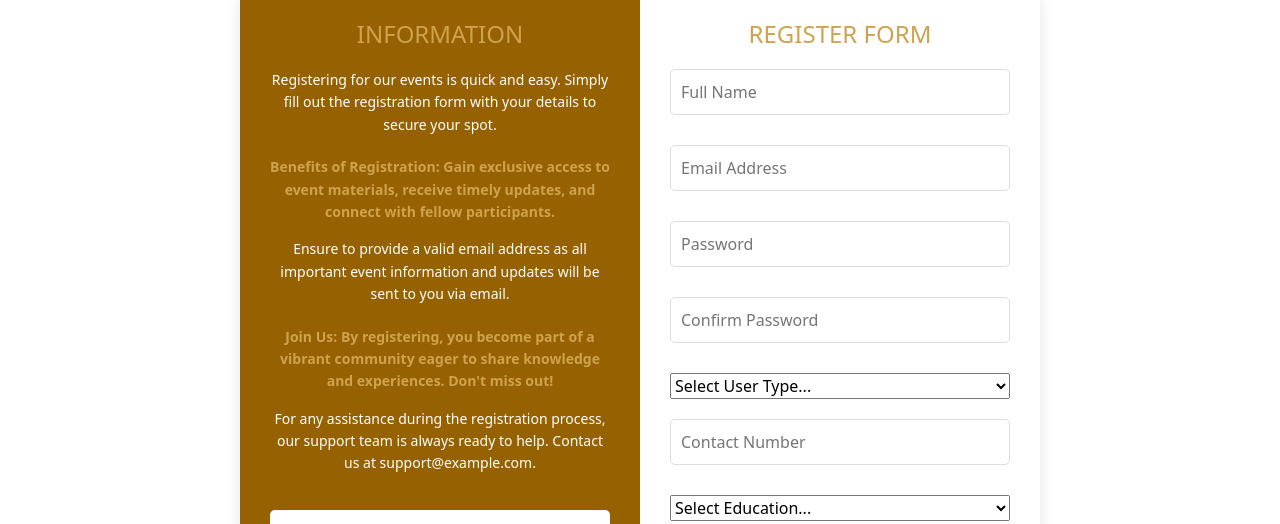
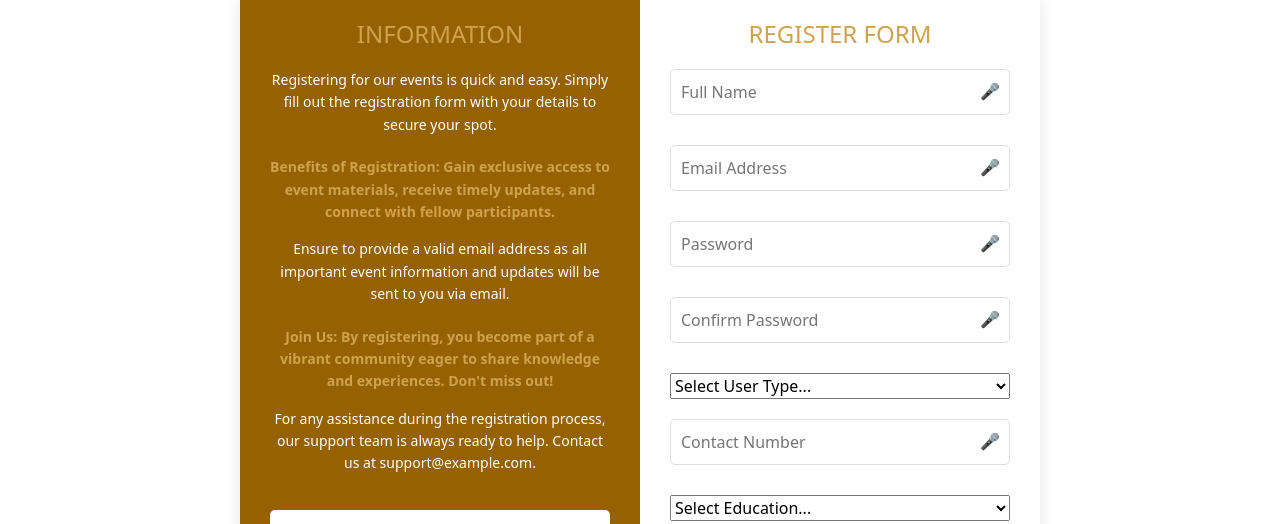
Before and after one commit to nandipativamsi/elevate-career, a React (Vite) app in the folder UI/: page /register in a window 1280 px wide. Shown: the part 171-695 px from the top of the page. Built offline with nearby package versions, Linux system fonts and the light colour scheme; no server answers.

Commit message:
authorization for Add New, Voice Input, Connection Functionality

```diff
--- a/UI/src/pages/Connections.jsx
+++ b/UI/src/pages/Connections.jsx
@@ -203,7 +203,7 @@ const ConnectionsPage = () => {
             return <Button variant="success" disabled>Connected</Button>;
         }
 
-        if (isPendingConnectionAcceptor(user)) {
+        if (isPendingConnectionRequestor(user)) {
             return (
                 <>
                     <Button variant="primary" onClick={() => acceptConnectionRequest(user._id)}>Accept</Button>
@@ -212,7 +212,7 @@ const ConnectionsPage = () => {
             );
         }
 
-        if (isPendingConnectionRequestor(user)) {
+        if (isPendingConnectionAcceptor(user)) {
             return <Button variant="secondary" disabled>Pending</Button>;
         }
 
--- a/UI/src/pages/Header.jsx
+++ b/UI/src/pages/Header.jsx
@@ -65,7 +65,9 @@ function Header(props) {
                     <li><a href="/help-center">Help Center</a></li>
                     {user ? (
                         <>
-                            <li><a href="/addNew">Add New</a></li>
+                            {(user.role === 'Alumni' || user.role === 'Admin') && (
+                                <li><a href="/addNew">Add New</a></li>
+                            )}
                             <li><a href="/jobboard">Job Board</a></li>
                             <li><a href="/viewEvents">Events</a></li>
                             <li><a href="/viewResources">Resources</a></li>
--- a/UI/src/pages/Login.jsx
+++ b/UI/src/pages/Login.jsx
@@ -113,6 +113,33 @@ function LoginForm(props) {
         props.updateTitle('Register');
     };
 
+    // Voice input handling using Web Speech API
+    const handleVoiceInput = (field) => {
+        if (!('webkitSpeechRecognition' in window)) {
+            alert('Voice input is not supported in this browser. Please use Google Chrome.');
+            return;
+        }
+
+        const recognition = new window.webkitSpeechRecognition();
+        recognition.lang = 'en-US';
+        recognition.continuous = false;
+        recognition.interimResults = false;
+
+        recognition.onresult = (event) => {
+            const voiceInput = event.results[0][0].transcript;
+            setFormData((prevData) => ({
+                ...prevData,
+                [field]: voiceInput,
+            }));
+        };
+
+        recognition.onerror = (event) => {
+            console.error('Speech recognition error', event);
+        };
+
+        recognition.start();
+    };
+
     return (
         <div className="login-container">
             <div className="info-section">
@@ -134,29 +161,66 @@ function LoginForm(props) {
             <div className="form-section">
                 <h2>LOGIN FORM</h2>
                 <form onSubmit={handleSubmit}>
-                    <div className="form-group">
+                    <div className="form-group" style={{ position: 'relative' }}>
                         <input
                             type="email"
                             name="email"
                             placeholder="Email Address"
                             value={formData.email}
                             onChange={handleChange}
+                            style={{ paddingRight: '40px' }}
                         />
+                        <button
+                            type="button"
+                            onClick={() => handleVoiceInput('email')}
+                            aria-label="Voice input for email"
+                            style={{
+                                position: 'absolute',
+                                right: '10px',
+                                top: '40%',
+                                transform: 'translateY(-50%)',
+                                background: 'none',
+                                border: 'none',
+                                cursor: 'pointer',
+                                fontSize: '16px',
+                            }}
+                        >
+                            🎤
+                        </button>
                         {errors.email && <span style={{ color: 'red' }}>{errors.email}</span>}
                     </div>
-                    <div className="form-group">
+                    <div className="form-group" style={{ position: 'relative' }}>
                         <input
                             type="password"
                             name="password"
                             placeholder="Password"
                             value={formData.password}
                             onChange={handleChange}
+                            style={{ paddingRight: '40px' }}
                         />
+                        <button
+                            type="button"
+                            onClick={() => handleVoiceInput('password')}
+                            aria-label="Voice input for password"
+                            style={{
+                                position: 'absolute',
+                                right: '10px',
+                                top: '40%',
+                                transform: 'translateY(-50%)',
+                                background: 'none',
+                                border: 'none',
+                                cursor: 'pointer',
+                                fontSize: '16px',
+                            }}
+                        >
+                            🎤
+                        </button>
                         {errors.password && <span style={{ color: 'red' }}>{errors.password}</span>}
                     </div>
+
                     <button type="submit" className="button-login">Login</button>
                     <p className="signup-link">
-                        Don't have an account? <span onClick={redirectToRegister} style={{cursor: 'pointer', color: '#007bff'}}>Register here</span>
+                        Don't have an account? <span onClick={redirectToRegister} style={{ cursor: 'pointer', color: '#007bff' }}>Register here</span>
                     </p>
                 </form>
                 {successMessage && <div className="alert alert-success">{successMessage}</div>}
@@ -169,7 +233,7 @@ function LoginForm(props) {
 LoginForm.propTypes = {
     updateTitle: PropTypes.func.isRequired,
     history: PropTypes.shape({
-      push: PropTypes.func.isRequired
+        push: PropTypes.func.isRequired
     }).isRequired
 };
 
--- a/UI/src/pages/register.jsx
+++ b/UI/src/pages/register.jsx
@@ -98,6 +98,32 @@ function RegistrationForm(props) {
         return Object.keys(newErrors).length === 0;
     };
 
+    const handleVoiceInput = (field) => {
+        if (!('webkitSpeechRecognition' in window)) {
+            alert('Voice input is not supported in this browser. Please use Google Chrome.');
+            return;
+        }
+
+        const recognition = new window.webkitSpeechRecognition();
+        recognition.lang = 'en-US';
+        recognition.continuous = false;
+        recognition.interimResults = false;
+
+        recognition.onresult = (event) => {
+            const voiceInput = event.results[0][0].transcript;
+            setFormData((prevData) => ({
+                ...prevData,
+                [field]: voiceInput,
+            }));
+        };
+
+        recognition.onerror = (event) => {
+            console.error('Speech recognition error', event);
+        };
+
+        recognition.start();
+    };
+
     const handleSubmit = async (e) => {
         e.preventDefault();
 
@@ -192,44 +218,116 @@ function RegistrationForm(props) {
             <div className="form-section">
                 <h2>REGISTER FORM</h2>
                 <form onSubmit={handleSubmit}>
-                    <div className="form-group">
+                    <div className="form-group" style={{ position: 'relative' }}>
                         <input
                             type="text"
                             name="name"
                             placeholder="Full Name"
                             value={formData.name}
                             onChange={handleChange}
+                            style={{ paddingRight: '40px' }}
                         />
+                        <button
+                            type="button"
+                            onClick={() => handleVoiceInput('name')}
+                            aria-label="Voice input for name"
+                            style={{
+                                position: 'absolute',
+                                right: '10px',
+                                top: '40%',
+                                transform: 'translateY(-50%)',
+                                background: 'none',
+                                border: 'none',
+                                cursor: 'pointer',
+                                fontSize: '16px',
+                            }}
+                        >
+                            🎤
+                        </button>
                         {errors.name && <span style={{ color: 'red' }}>{errors.name}</span>}
                     </div>
-                    <div className="form-group">
+                    <div className="form-group" style={{ position: 'relative' }}>
                         <input
                             type="email"
                             name="email"
                             placeholder="Email Address"
                             value={formData.email}
                             onChange={handleChange}
+                            style={{ paddingRight: '40px' }}
                         />
+                        <button
+                            type="button"
+                            onClick={() => handleVoiceInput('email')}
+                            aria-label="Voice input for email"
+                            style={{
+                                position: 'absolute',
+                                right: '10px',
+                                top: '40%',
+                                transform: 'translateY(-50%)',
+                                background: 'none',
+                                border: 'none',
+                                cursor: 'pointer',
+                                fontSize: '16px',
+                            }}
+                        >
+                            🎤
+                        </button>
                         {errors.email && <span style={{ color: 'red' }}>{errors.email}</span>}
                     </div>
-                    <div className="form-group">
+                    <div className="form-group" style={{ position: 'relative' }}>
                         <input
                             type="password"
                             name="password"
                             placeholder="Password"
                             value={formData.password}
                             onChange={handleChange}
+                            style={{ paddingRight: '40px' }}
                         />
+                        <button
+                            type="button"
+                            onClick={() => handleVoiceInput('password')}
+                            aria-label="Voice input for password"
+                            style={{
+                                position: 'absolute',
+                                right: '10px',
+                                top: '40%',
+                                transform: 'translateY(-50%)',
+                                background: 'none',
+                                border: 'none',
+                                cursor: 'pointer',
+                                fontSize: '16px',
+                            }}
+                        >
+                            🎤
+                        </button>
                         {errors.password && <span style={{ color: 'red' }}>{errors.password}</span>}
                     </div>
-                    <div className="form-group">
+                    <div className="form-group" style={{ position: 'relative' }}>
                         <input
                             type="password"
                             name="confirmPassword"
                             placeholder="Confirm Password"
                             value={formData.confirmPassword}
                             onChange={handleChange}
+                            style={{ paddingRight: '40px' }}
                         />
+                        <button
+                            type="button"
+                            onClick={() => handleVoiceInput('confirmPassword')}
+                            aria-label="Voice input for confirmPassword"
+                            style={{
+                                position: 'absolute',
+                                right: '10px',
+                                top: '40%',
+                                transform: 'translateY(-50%)',
+                                background: 'none',
+                                border: 'none',
+                                cursor: 'pointer',
+                                fontSize: '16px',
+                            }}
+                        >
+                            🎤
+                        </button>
                         {errors.confirmPassword && <span style={{ color: 'red' }}>{errors.confirmPassword}</span>}
                     </div>
                     <div className="form-group">
@@ -241,14 +339,32 @@ function RegistrationForm(props) {
                         </select>
                         {errors.role && <span style={{ color: 'red' }}>{errors.role}</span>}
                     </div>
-                    <div className="form-group">
+                    <div className="form-group" style={{ position: 'relative' }}>
                         <input
                             type="text"
                             name="contactNumber"
                             placeholder="Contact Number"
                             value={formData.contactNumber}
                             onChange={handleChange}
+                            style={{ paddingRight: '40px' }}
                         />
+                        <button
+                            type="button"
+                            onClick={() => handleVoiceInput('contactNumber')}
+                            aria-label="Voice input for contactNumber"
+                            style={{
+                                position: 'absolute',
+                                right: '10px',
+                                top: '40%',
+                                transform: 'translateY(-50%)',
+                                background: 'none',
+                                border: 'none',
+                                cursor: 'pointer',
+                                fontSize: '16px',
+                            }}
+                        >
+                            🎤
+                        </button>
                         {errors.contactNumber && <span style={{ color: 'red' }}>{errors.contactNumber}</span>}
                     </div>
                     <div className="form-group">
```
